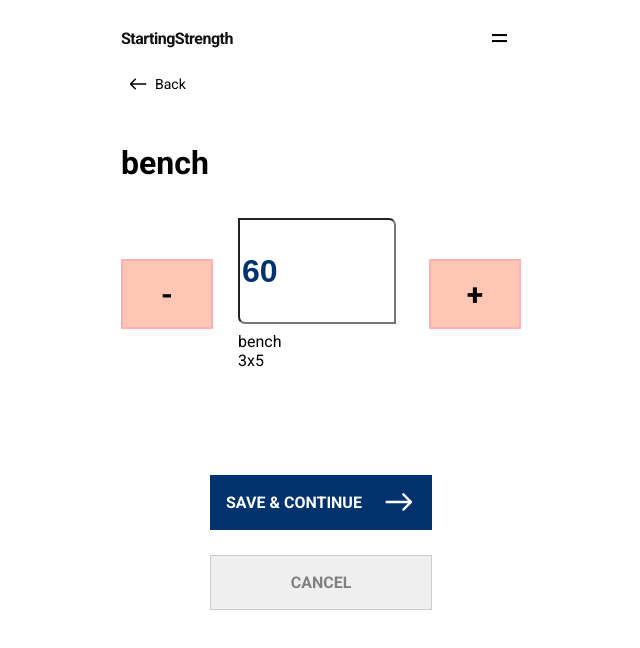
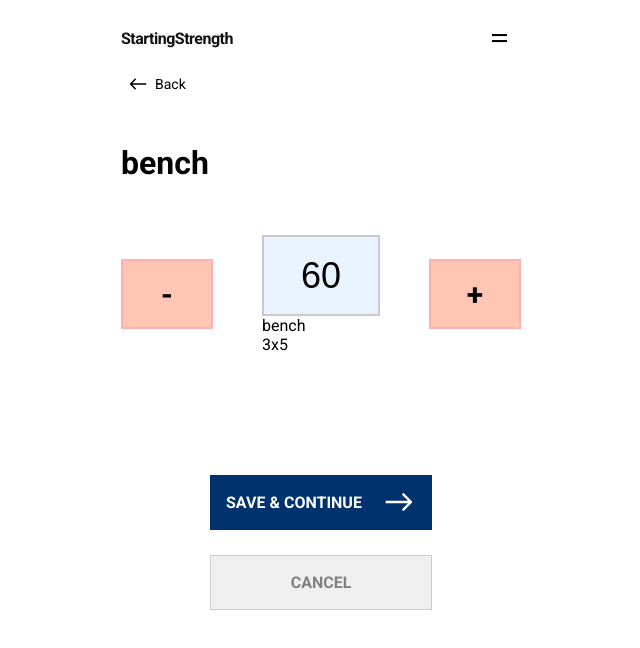
Before and after one commit to erikpantzar/starting-strength, a React (Create React App) app: page /workout/a/bench in a window 1280 px wide. Shown: the top 648 px of the page, without its empty margins (319-959 px from the left). Built offline with nearby package versions, Linux system fonts and the light colour scheme; what react-fastclick would draw is missing.

Commit message:
changed handling of the variables to SSInput.js as i found it more appropriate

```diff
--- a/src/Components/SSInput/SSInput.css
+++ b/src/Components/SSInput/SSInput.css
@@ -1,14 +1,13 @@
 .SSInput {
-    text-decoration: none;
-    height: 100px;
-    width: 150px;
-    text-transform: capitalize;
-    border-radius: 0px 7px;
-    margin: 0 8px 8px 0;
-    font-size: 32px;
-    font-weight: 900;
-    color: #00326D;
-    position: relative;
+    box-sizing: border-box;
+    line-height: 81px;
+    border: 2px solid var(--color-input-border);
+    background-color: var(--color-input);
+    text-align: center;
+    width: 118px;
+    height: 81px;
+    font-size: 36px;
+    font-weight: 500;
 }
 
 .SSInput:focus,
--- a/src/Components/SSInput/SSInput.js
+++ b/src/Components/SSInput/SSInput.js
@@ -1,7 +1,12 @@
 import './SSInput.css'
+import { WORKOUTS_SET_AND_REPS } from '../../contants.js'
+import { useParams } from 'react-router-dom'
 
 const SSInput = ({ weight, onChange }) => {
+  const { workout } = useParams()
+
   return (
+    <div>
       <input
         className="SSInput"
         value={weight}
@@ -9,6 +14,11 @@ const SSInput = ({ weight, onChange }) => {
           onChange(event.target.value)
         }}
       />
+      <div>{workout}</div>
+      <div>
+        {WORKOUTS_SET_AND_REPS[workout][0]}x{WORKOUTS_SET_AND_REPS[workout][1]}
+      </div>
+    </div>
   )
 }
 
--- a/src/Components/WorkoutForm/WorkoutForm.js
+++ b/src/Components/WorkoutForm/WorkoutForm.js
@@ -1,15 +1,11 @@
 import { useState } from 'react'
-import { useParams } from 'react-router-dom'
 import './WorkoutForm.css'
 import SSButton from '../SSButton/SSButton'
 import SSInput from '../SSInput/SSInput'
-import Typography from '../Typography/Typography'
 import arrow from './WorkoutForm-arrow.svg'
-import { WORKOUTS_SET_AND_REPS } from '../../contants.js'
 
 const WorkoutForm = ({ excercise, weight, onSubmit }) => {
   const [updatedWeight, setUpdatedWeight] = useState(weight)
-  const { workout } = useParams()
 
   // gets modifier to change the local variable with
   const changeWeight = (value) => {
@@ -31,14 +27,7 @@ const WorkoutForm = ({ excercise, weight, onSubmit }) => {
     >
       <div className="WorkoutForm-values">
         <SSButton onClick={() => changeWeight(-2.5)}>-</SSButton>
-        <div>
-          <SSInput weight={updatedWeight} onChange={setUpdatedWeight} />
-          <div>{workout}</div>
-          <div>
-            {WORKOUTS_SET_AND_REPS[workout][0]}x
-            {WORKOUTS_SET_AND_REPS[workout][1]}
-          </div>
-        </div>
+        <SSInput weight={updatedWeight} onChange={setUpdatedWeight} />
         <SSButton onClick={() => changeWeight(2.5)}>+</SSButton>
       </div>
       <div className="WorkoutForm-buttongroup-style">
```
Lines whose indentation alone changed are shown as unchanged.
